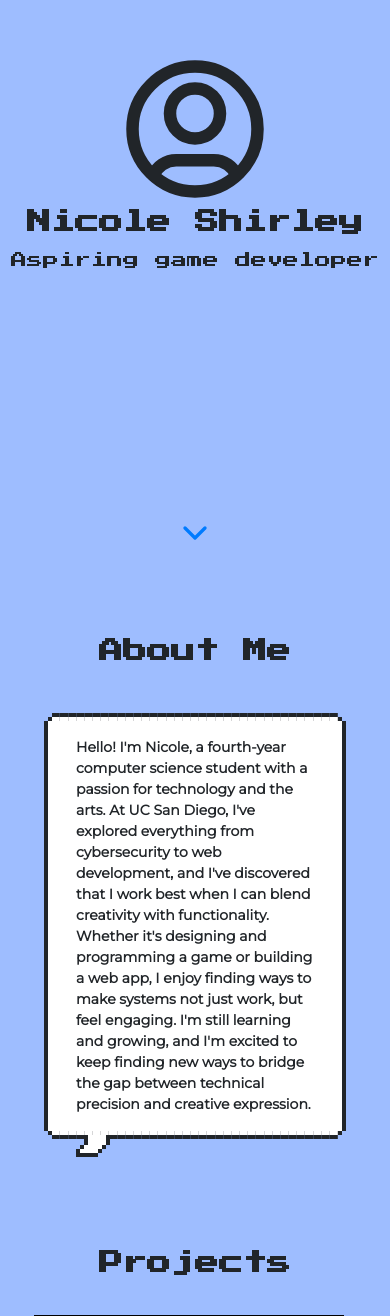
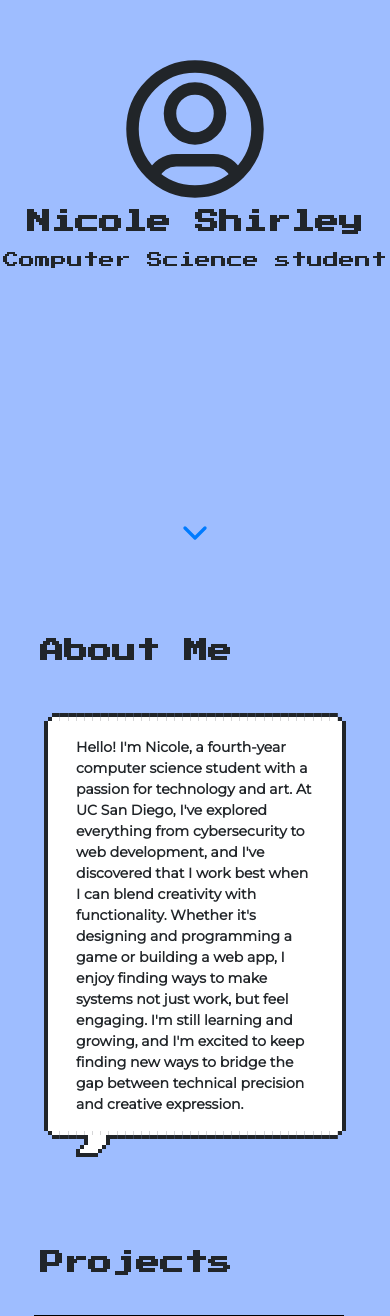
Before and after one commit to nicshrly/ns-portfolio, a React (Vite) app: page / in a window 390 px wide. Shown: the part 251-1567 px from the top of the page. Built offline with nearby package versions, Linux system fonts and the light colour scheme.

Commit message:
minor fixes to mobile view

```diff
--- a/src/components/about/About.jsx
+++ b/src/components/about/About.jsx
@@ -15,7 +15,7 @@ const About = () => {
         <div className='summary'>
           <div className="nes-balloon from-left">
             <p>
-              Hello! I'm Nicole, a fourth-year computer science student with a passion for technology and the arts.
+              Hello! I'm Nicole, a fourth-year computer science student with a passion for technology and art.
               At UC San Diego, I've explored everything from cybersecurity to web development, and I've discovered
               that I work best when I can blend creativity with functionality. Whether it's designing and programming
               a game or building a web app, I enjoy finding ways to make systems not just work, but feel engaging. I'm
--- a/src/components/about/about.css
+++ b/src/components/about/about.css
@@ -23,7 +23,4 @@
     .about-pfp{
         display: none;
     }
-    .about-container h1{
-        justify-self: center;
-    }
 }
--- a/src/components/art/art.css
+++ b/src/components/art/art.css
@@ -7,9 +7,3 @@
   flex-wrap: wrap;
   gap: 60px;
 }
-
-@media (max-width: 600px) {
-    .art-container h1{
-        justify-self: center;
-    }
-}
--- a/src/components/art/slider.css
+++ b/src/components/art/slider.css
@@ -40,3 +40,21 @@
   height: 100%;
   object-fit: contain;
 }
+
+@media (max-width: 600px){
+  .next, .prev{
+    top: 65vh;
+  }
+
+  .prev{
+    left: 25vw;
+  }
+
+  .next{
+    right: 25vw;
+  }
+
+  .slides{
+    max-width: 100%;
+  }
+}
--- a/src/components/home/Home.jsx
+++ b/src/components/home/Home.jsx
@@ -13,7 +13,7 @@ const Home = () => {
 
       <div className='intro'>
         <h1>Nicole Shirley</h1>
-        <p>Aspiring game developer</p>
+        <p>Computer Science student</p>
       </div>
 
       <div className='scroll-down'>
--- a/src/components/projects/projects.css
+++ b/src/components/projects/projects.css
@@ -8,9 +8,3 @@
     gap: 40px;
     margin-top: 40px;
 }
-
-@media (max-width: 600px) {
-    .projects-container h1{
-        justify-self: center;
-    }
-}
```
